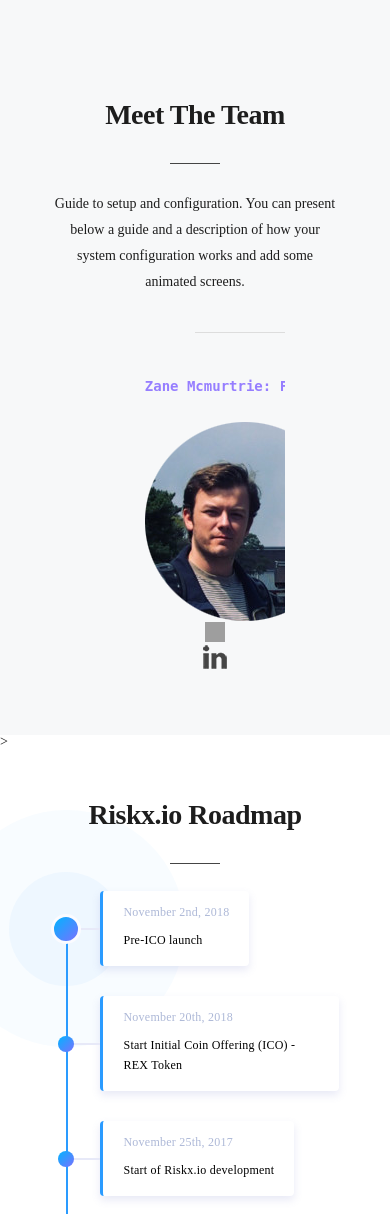
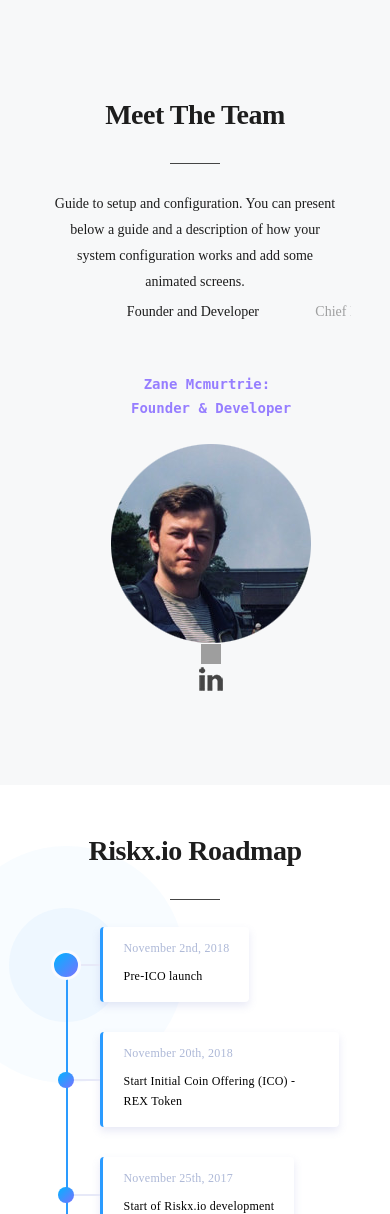
Before and after one commit to hotsiam/Riskx.io, a Django app: template swaps/templates/swaps/home.html in a window 390 px wide. Shown: the part 2820-4034 px from the top of the page. Run offline with Django 3.2, Linux system fonts and the light colour scheme; the template is opened without the code that fills it, so the values that code supplies are empty; some web fonts are replaced; grey boxes are pictures that could not be loaded.

Commit message:
team static

```diff
--- a/rex/static/style.css
+++ b/rex/static/style.css
@@ -1576,26 +1576,27 @@
 	margin-left: auto;
     margin-right: auto;
     position:relative;
-	width:40%;
+	width:80%;
 	overflow:hidden;
 	text-align:center;
-	height:400px;
-	left:20px;
+	height:450px;
+	left:16px;
 }
 .hiw-titles{
 	position:relative;
 	border-bottom:1px #ddd solid;
-	left:50px;
+	left:-300px;
 	margin:0 0 1px 0;
-	width:400px;
+	width:900px;
 	text-align:center;
 	right:100px;
+	top:20px;
 }
 .hiw-titles__slide{
-	 width: calc(100% / 3);
+	 width: calc(100% / 4.8);
 	 cursor:pointer;
 	 padding:0 0 20px 0;
-	 margin:0 0 -1px 0;
+	 margin:0 0 1px 0;
 	 text-align:left;
 	 opacity:.4;
 	 -webkit-transition: all 1s;
@@ -1617,14 +1618,14 @@
     right: 0;
     bottom: 0;
     margin: auto;
-    width: 60%;
+    width: 70%;
     height: 4px;
     background: #967eff;
 }
 .hiw-content__slide{
 	background-color: #f7f8f9;
 	text-align:left;
-	padding:40px 0;
+	padding:50px 0;
 	height:600px;
 }
 .hiw-content__slide pre{
@@ -2689,7 +2690,7 @@
  top: 0;
  display: block;
  height: 38px;
- width: 50px;
+ width: 90px;
  cursor: pointer;
 border-left: 1px solid #ebeced;
 background-color:#fff;
@@ -2826,7 +2827,7 @@
 	bottom:0;
 	left:5%;
 	z-index:222;
-	top:600px;
+	top:1000px;
 }
 .intro-animation img{
   max-width:100%;
--- a/swaps/templates/swaps/home.html
+++ b/swaps/templates/swaps/home.html
@@ -163,7 +163,8 @@
 								<div class="hiw-content__wrapper swiper-wrapper">
 									<div class="hiw-content__slide swiper-slide">
 											<pre>
-<strong><div class="grid__icon">Zane Mcmurtrie: Founder & Developer
+<strong><div class="grid__icon">Zane Mcmurtrie:
+Founder & Developer
 
 <img src="{% static 'images/icons/icons-64-violet/zane.png' %}" alt="" title=""/></div><a href="https://www.linkedin.com/in/zane-mcmurtrie-a8428776/" class="link-in"></a><a href="https://www.linkedin.com/in/zane-mcmurtrie-a8428776/"><img src="{% static 'images/social/black/linkedin.png' %}" alt="" title=""/></a>
 </strong>
@@ -236,7 +237,7 @@
 
 	<!-- Section -- roadmap -->
 
-	<section class="section section--roadmap" id="roadmap">>
+	<section class="section section--roadmap" id="roadmap">
 
 			<div class="section__content section__content--fluid-width section__content--roadmap">
 			        <h2 class="section__title section__title--centered section__title--features">Riskx.io Roadmap</h2>
```
Also changed, not shown: rex/static/images/intro-animation.png, 5 other files.
